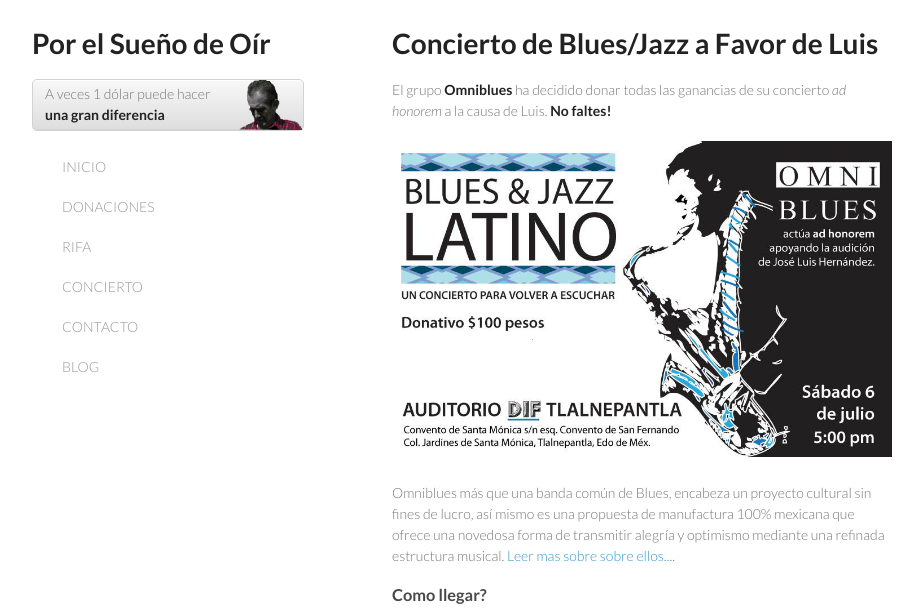
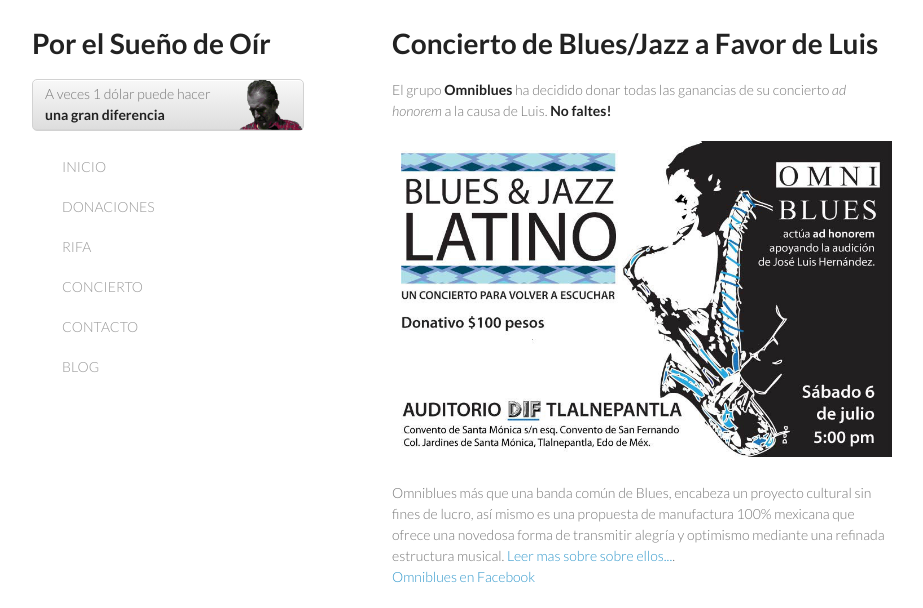
Before and after one commit to fcarriedo/1dolarxluis, a Jekyll site: the page built from concierto.html, in a window 1280 px wide and 1091 px high. Shown: the top 608 px of the window, without its empty margins (178-1101 px from the left). Built offline with Jekyll 4.4.1, drawn with Linux system fonts in a browser that asks for light colours.

Commit message:
Updated concierto & Omniblues info. Added links to their facebook.

```diff
--- a/concierto.html
+++ b/concierto.html
@@ -17,7 +17,9 @@ title: Concierto de Blues/Jazz a Favor de Luis
   fines de lucro, así mismo es una propuesta de manufactura 100% mexicana que
   ofrece una novedosa forma de transmitir alegría y optimismo mediante una
   refinada estructura musical.
-  <a href='/omniblues-bio.html'>Leer mas sobre sobre ellos...</a>.
+  <a href='/omniblues-bio.html'>Leer mas sobre sobre ellos...</a>.<br/>
+  <a href='https://www.facebook.com/pages/Omniblues/32269609622'>
+    Omniblues en Facebook</a>
 </p>
 
 <h3>Como llegar?</h3>
```
Also changed, not shown: omniblues-bio.md (+2 -0 lines), assets/images/concierto/omniblues.jpg (added).
